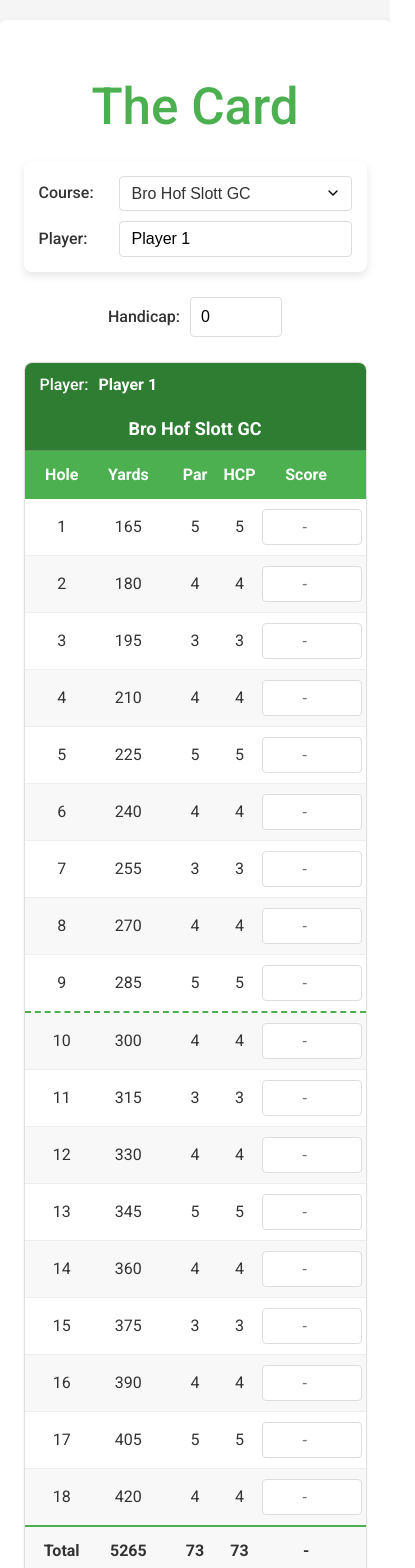
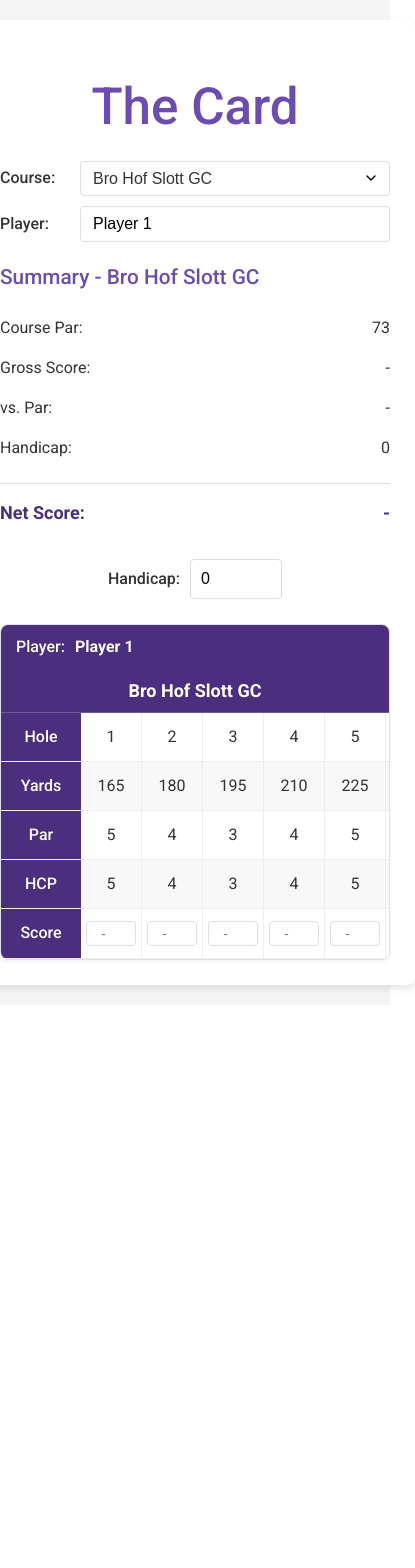
Before and after one commit to AlexanderWinters/the_score_card, a React (Vite) app: page / in a window 390 px wide. Shown: the top 1568 px of the page, 415 px wide, since content can reach past the window. After the commit the page ends 1005 px from the top, so only its background shows below. Built offline with nearby package versions, Linux system fonts and the light colour scheme.

Commit message:
"Revamp scorecard layout and improve responsive design."

```diff
--- a/src/App.css
+++ b/src/App.css
@@ -1,6 +1,6 @@
 :root {
-  --primary-color: #4CAF50;
-  --secondary-color: #2E7D32;
+  --primary-color: #6d4caf;
+  --secondary-color: #4b2e7d;
   --text-color: #333;
   --light-bg: #f8f8f8;
   --card-shadow: 0 4px 8px rgba(0, 0, 0, 0.1);
@@ -25,7 +25,7 @@ body {
 }
 
 .app {
-  max-width: 500px;
+  max-width: 800px;
   width: 100%;
   margin: 20px;
   padding: 25px;
@@ -62,19 +62,53 @@ h1 {
 }
 
 .scorecard {
-  border: 1px solid #e0e0e0;
-  border-radius: var(--border-radius);
-  overflow: hidden;
-  box-shadow: 0 2px 4px rgba(0, 0, 0, 0.05);
+  min-width: 100%;
 }
+
+.scorecard-table {
+  display: table;
+  width: auto;
+  border-collapse: collapse;
+}
+
 
 .scorecard-header {
   display: flex;
   background-color: var(--primary-color);
   color: white;
-  padding: 12px 15px;
   font-weight: bold;
 }
+
+.scorecard-row {
+  display: flex;
+  border-bottom: 1px solid #eee;
+}
+
+.scorecard-row:nth-child(even) {
+  background-color: var(--light-bg);
+}
+
+.row-label {
+  min-width: 60px;
+  padding: 12px 10px;
+  text-align: center;
+  font-weight: 500;
+  background-color: var(--secondary-color);
+  color: white;
+}
+
+.hole-column {
+  min-width: 50px;
+  padding: 12px 5px;
+  text-align: center;
+  border-right: 1px solid #eee;
+}
+
+.total-column {
+  background-color: var(--light-bg);
+  font-weight: bold;
+}
+
 
 .scorecard-header div {
   flex: 1;
@@ -119,17 +153,14 @@ h1 {
 .hole-input input:focus {
   outline: none;
   border-color: var(--primary-color);
-  box-shadow: 0 0 0 2px rgba(76, 175, 80, 0.2);
+  box-shadow: 0 0 0 2px rgba(124, 76, 175, 0.2);
 }
 
 .score-summary {
-  margin-top: 25px;
-  border: 1px solid #e0e0e0;
-  border-radius: var(--border-radius);
-  padding: 20px;
-  background-color: white;
-  box-shadow: 0 2px 4px rgba(0, 0, 0, 0.05);
+  flex: 1;
+  margin-top: 0; /* Override existing margin */
 }
+
 
 .score-summary h2 {
   margin-top: 0;
@@ -157,12 +188,10 @@ h1 {
 
 
 .course-info {
-  background-color: white;
-  padding: 15px;
-  border-radius: var(--border-radius);
-  margin-bottom: 20px;
-  box-shadow: var(--card-shadow);
+  flex: 1;
+  margin-bottom: 0; /* Override existing margin */
 }
+
 
 .info-row {
   display: flex;
@@ -190,7 +219,7 @@ h1 {
 .info-row input:focus {
   outline: none;
   border-color: var(--primary-color);
-  box-shadow: 0 0 0 2px rgba(76, 175, 80, 0.2);
+  box-shadow: 0 0 0 2px rgba(109, 76, 175, 0.2);
 }
 
 .scorecard-player {
@@ -212,7 +241,7 @@ h1 {
 
 .scorecard-header {
   display: grid;
-  grid-template-columns: 0.5fr 1fr 0.5fr 0.5fr 1fr;
+  grid-template-columns: repeat(18, 1fr);
   background-color: var(--primary-color);
   color: white;
   padding: 12px 15px;
@@ -220,14 +249,15 @@ h1 {
   text-align: center;
 }
 
+
 .hole-row {
   display: grid;
-  grid-template-columns: 0.5fr 1fr 0.5fr 0.5fr 1fr;
-  padding: 10px 15px;
+  grid-template-columns: repeat(18, 1fr); /* Creates 18 equal columns for the 18 holes */
+  gap: 5px;
+  padding: 10px 0;
   border-bottom: 1px solid #eee;
-  align-items: center;
-  text-align: center;
 }
+
 
 .hole-row:nth-child(even) {
   background-color: var(--light-bg);
@@ -238,13 +268,13 @@ h1 {
 }
 
 .hole-score input {
-  width: 100%;
-  padding: 8px 5px;
+  width: 40px;
+  padding: 4px;
   text-align: center;
   border: 1px solid #ddd;
   border-radius: 4px;
-  font-size: 16px;
 }
+
 
 .hole-score input:focus {
   outline: none;
@@ -252,12 +282,13 @@ h1 {
   box-shadow: 0 0 0 2px rgba(76, 175, 80, 0.2);
 }
 
+
 .over-par {
   color: #d32f2f;
 }
 
 .under-par {
-  color: #388e3c;
+  color: #5a388e;
 }
 
 /* Add these styles to your existing CSS */
@@ -309,3 +340,27 @@ h1 {
 .hole-row:nth-child(9) {
   border-bottom: 2px dashed var(--primary-color);
 }
+
+.top-section {
+  display: flex;
+  gap: 20px;
+  margin-bottom: 20px;
+}
+
+.scorecard-container {
+  border: 1px solid #e0e0e0;
+  border-radius: var(--border-radius);
+  overflow: hidden;
+  box-shadow: 0 2px 4px rgba(0, 0, 0, 0.05);
+}
+
+.scorecard-scroll {
+  overflow-x: auto;
+  width: 100%;
+}
+
+@media (max-width: 600px) {
+  .top-section {
+    flex-direction: column;
+  }
+}
--- a/src/App.jsx
+++ b/src/App.jsx
@@ -83,6 +83,7 @@ function App() {
         <div className="app">
             <h1>The Card</h1>
 
+            <div className="top-section">
                 <CourseInfo
                     availableCourses={availableCourses}
                     selectedCourseId={selectedCourseId}
@@ -90,6 +91,13 @@ function App() {
                     playerName={playerName}
                     setPlayerName={setPlayerName}
                 />
+
+                <ScoreSummary
+                    scores={scores}
+                    handicap={handicap}
+                    courseData={selectedCourse}
+                />
+            </div>
 
             <HandicapInput handicap={handicap} setHandicap={setHandicap} />
 
@@ -100,12 +108,6 @@ function App() {
                 handicap={handicap}
                 playerName={playerName}
             />
-
-            <ScoreSummary
-                scores={scores}
-                handicap={handicap}
-                courseData={selectedCourse}
-            />
         </div>
     )
 }
--- a/src/components/ScoreCard.jsx
+++ b/src/components/ScoreCard.jsx
@@ -8,7 +8,7 @@ function ScoreCard({ scores, updateScore, courseData, handicap, playerName }) {
     };
 
     return (
-        <div className="scorecard">
+        <div className="scorecard-container">
             <div className="scorecard-player">
                 <span className="player-label">Player:</span>
                 <span className="player-name">{playerName}</span>
@@ -18,25 +18,73 @@ function ScoreCard({ scores, updateScore, courseData, handicap, playerName }) {
                 {courseData.name}
             </div>
 
-            <div className="scorecard-header">
-                <div className="hole-number">Hole</div>
-                <div className="hole-distance">Yards</div>
-                <div className="hole-par">Par</div>
-                <div className="hole-hcp">HCP</div>
-                <div className="hole-score">Score</div>
+            <div className="scorecard-scroll">
+                <div className="scorecard">
+                    <div className="scorecard-table">
+
+                        <div className="scorecard-row">
+                            <div className="row-label">Hole</div>
+                            {courseData.holes.map((hole) => (
+                                    <div key={hole.number} className="hole-column">
+                                        <div className="hole-number">{hole.number}</div>
+                                    </div>
+                            ))}
+                            <div className="hole-column total-column">
+                                <div className="hole-number">Total</div>
+                            </div>
                         </div>
 
-            <div className="scorecard-body">
+                        <div className="scorecard-row">
+                            <div className="row-label">Yards</div>
+                            {courseData.holes.map((hole, index) => (
+                                <div key={index} className="hole-column">
+                                    <div className="hole-distance">{hole.distance}</div>
+                                </div>
+                            ))}
+                            <div className="hole-column total-column">
+                                <div className="hole-distance">
+                                    {courseData.holes.reduce((sum, hole) => sum + hole.distance, 0)}
+                                </div>
+                            </div>
+                        </div>
+
+                        <div className="scorecard-row">
+                            <div className="row-label">Par</div>
+                            {courseData.holes.map((hole, index) => (
+                                <div key={index} className="hole-column">
+                                    <div className="hole-par">{hole.par}</div>
+                                </div>
+                            ))}
+                            <div className="hole-column total-column">
+                                <div className="hole-par">
+                                    {courseData.holes.reduce((sum, hole) => sum + hole.par, 0)}
+                                </div>
+                            </div>
+                        </div>
+
+                        <div className="scorecard-row">
+                            <div className="row-label">HCP</div>
                             {courseData.holes.map((hole, index) => {
                                 const hcpStrokes = calculateHcpStrokes(hole.hcpIndex, handicap);
                                 const netPar = hole.par + hcpStrokes;
+                                return (
+                                    <div key={index} className="hole-column">
+                                        <div className="hole-hcp">{netPar}</div>
+                                    </div>
+                                );
+                            })}
+                            <div className="hole-column total-column">
+                                <div className="hole-hcp">
+                                    {courseData.holes.reduce((sum, hole) => sum + hole.par, 0) +
+                                        Math.min(handicap, 18)}
+                                </div>
+                            </div>
+                        </div>
 
-                    return (
-                        <div className="hole-row" key={index}>
-                            <div className="hole-number">{hole.number}</div>
-                            <div className="hole-distance">{hole.distance}</div>
-                            <div className="hole-par">{hole.par}</div>
-                            <div className="hole-hcp">{netPar}</div>
+                        <div className="scorecard-row">
+                            <div className="row-label">Score</div>
+                            {courseData.holes.map((hole, index) => (
+                                <div key={index} className="hole-column">
                                     <div className="hole-score">
                                         <input
                                             type="number"
@@ -47,24 +95,14 @@ function ScoreCard({ scores, updateScore, courseData, handicap, playerName }) {
                                         />
                                     </div>
                                 </div>
-                    )
-                })}
-            </div>
-
-            <div className="scorecard-footer">
-                <div className="hole-number">Total</div>
-                <div className="hole-distance">
-                    {courseData.holes.reduce((sum, hole) => sum + hole.distance, 0)}
-                </div>
-                <div className="hole-par">
-                    {courseData.holes.reduce((sum, hole) => sum + hole.par, 0)}
-                </div>
-                <div className="hole-hcp">
-                    {courseData.holes.reduce((sum, hole) => sum + hole.par, 0) +
-                        Math.min(handicap, 18)}
-                </div>
+                            ))}
+                            <div className="hole-column total-column">
                                 <div className="hole-score">
                                     {scores.reduce((sum, score) => sum + score, 0) || '-'}
+                                </div>
+                            </div>
+                        </div>
+                    </div>
                 </div>
             </div>
         </div>
```
Lines whose indentation alone changed are shown as unchanged.
